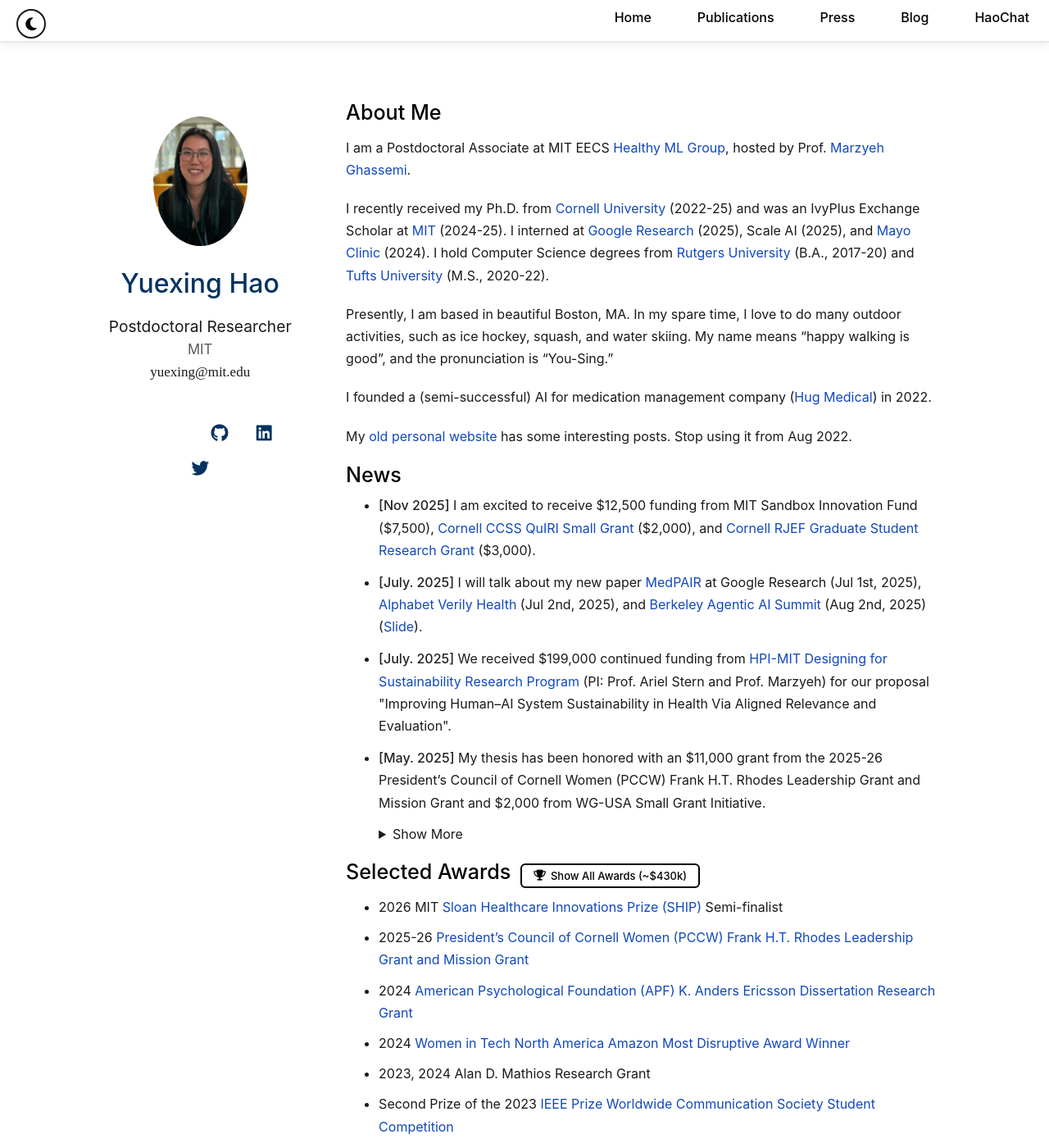
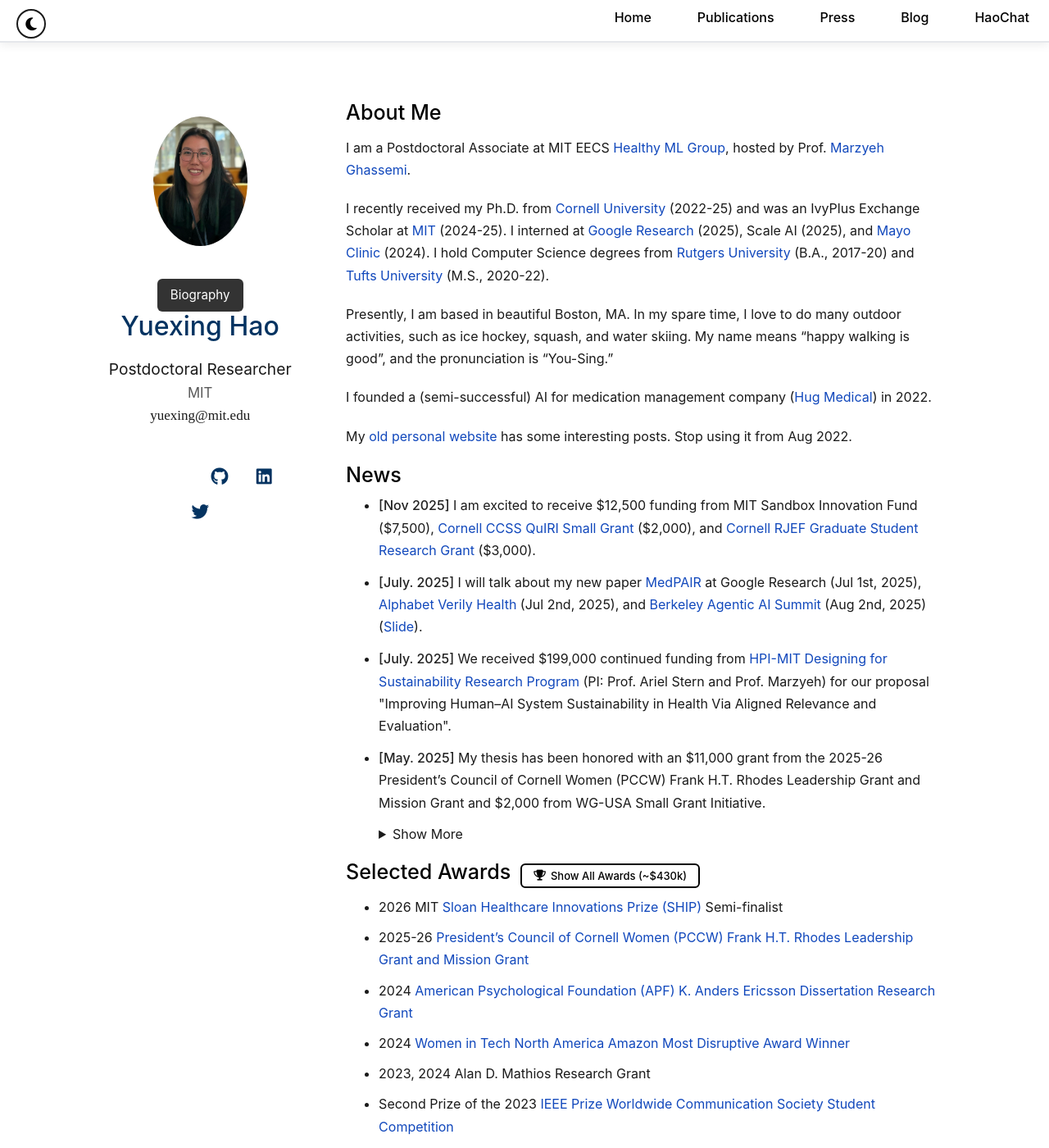
Before and after one commit to YuexingHao/Yuexing-Hao, a Jekyll site: the page built from index.md, in a window 1280 px wide and 1400 px high. Shown: the whole window at 82% size. Built offline with Jekyll 4.4.1, drawn with Linux system fonts in a browser that asks for light colours; a style sheet for code colours, icons or effects is not loaded; our own code applies the rules of GitHub Pages for plain Markdown files.

Commit message:
Describe your changes

```diff
--- a/_layouts/homepage.html
+++ b/_layouts/homepage.html
@@ -111,6 +111,8 @@
         <a class="image avatar"><img src="{{ site.avatar }}" alt="avatar" /></a>
         {% endif %}
 
+        <a href="{{ '/biography/' | relative_url }}" class="bio-button">Biography</a>
+
         <h1>{{ site.title }}</h1>
 
         {% if site.position %}
@@ -184,6 +186,23 @@
 
       </footer>
     </div>
+    <style>
+      .bio-button {
+        display: inline-block;
+        margin-top: 12px;
+        padding: 8px 16px;
+        background: #333;
+        color: #fff !important;
+        text-decoration: none;
+        border-radius: 6px;
+        font-size: 0.95rem;
+        transition: opacity 0.2s;
+      }
+      .bio-button:hover { opacity: 0.85; }
+      @media (prefers-color-scheme: dark) {
+        .bio-button { background: #555; color: #fff !important; }
+      }
+    </style>
     <script src="{{ "/assets/js/scale.fix.js" | relative_url }}"></script>
     {% if site.google_analytics %}
     <script>
```
